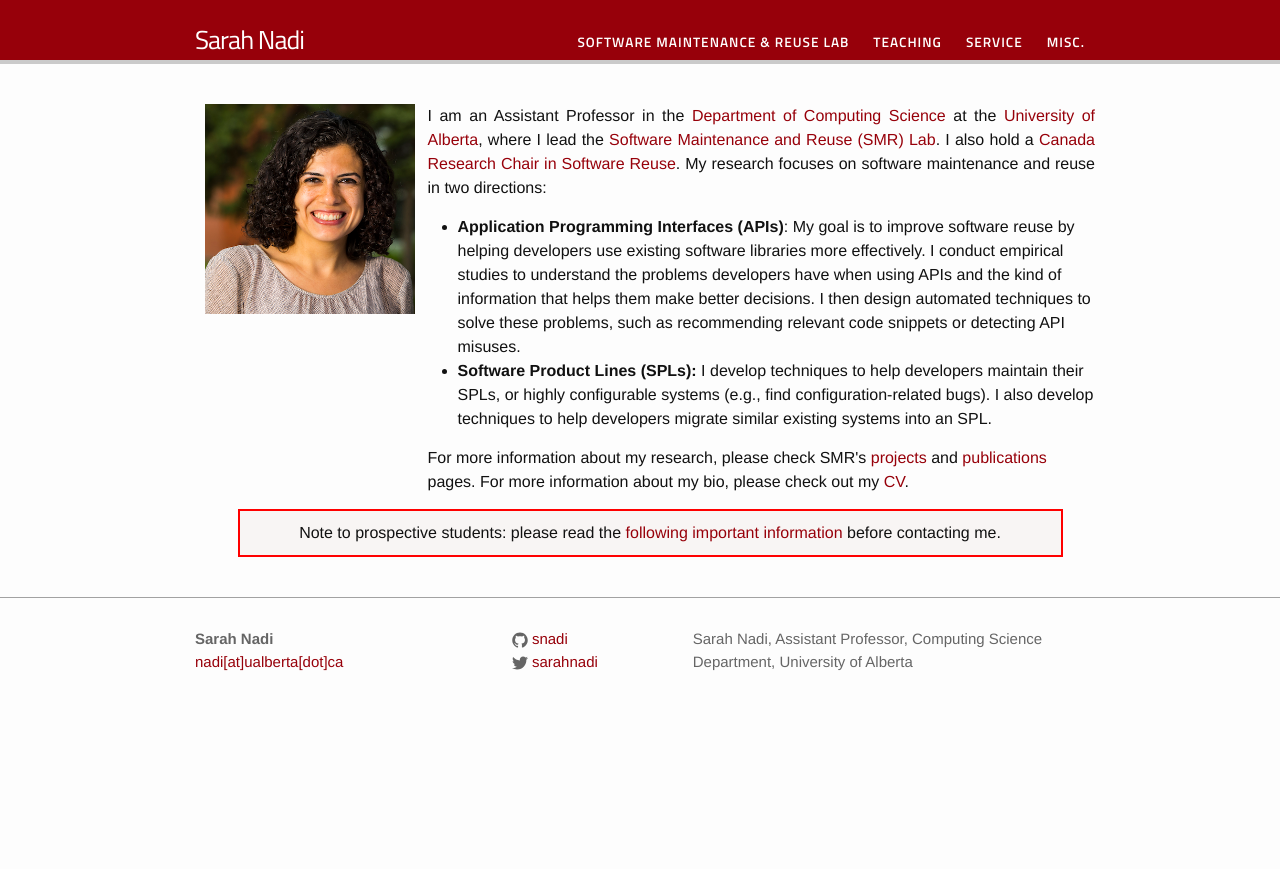
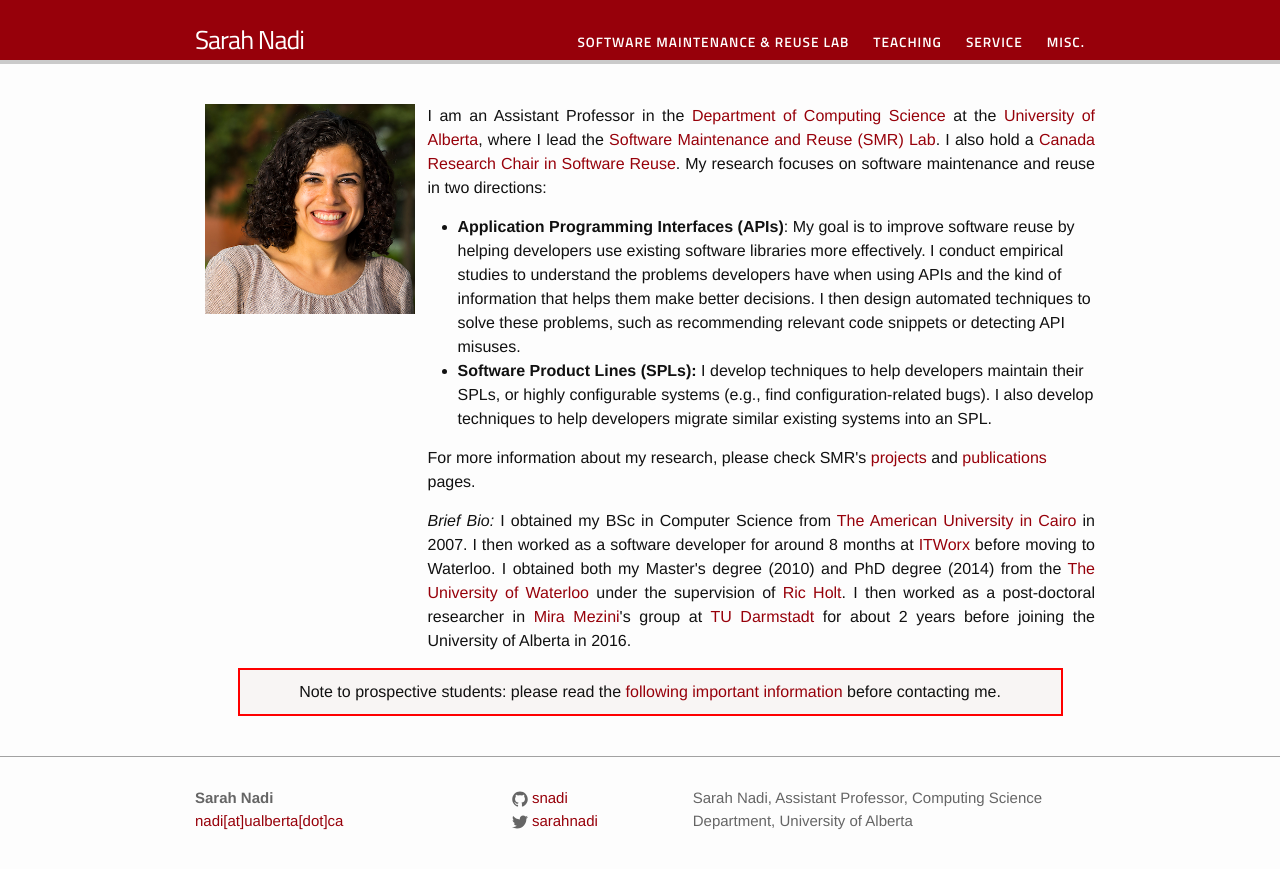
Before and after one commit to snadi/snadi.github.io, a Jekyll site: the page built from index.html, in a window 1280 px wide. Shown: the top 869 px of the page. Built offline with Jekyll 4.4.1, drawn with Linux system fonts in a browser that asks for light colours.

Commit message:
Remove CV to avoid needing to update it and place brief bio

```diff
--- a/index.html
+++ b/index.html
@@ -18,9 +18,11 @@
         <li><b>Application Programming Interfaces (APIs)</b>: My goal is to improve software reuse by helping developers use existing software libraries more effectively. I conduct empirical studies to understand the problems developers have when using APIs and the kind of information that helps them make better decisions. I then design automated techniques to solve these problems, such as recommending relevant code snippets or detecting API misuses. </li>
         <li><b>Software Product Lines (SPLs):</b> I develop techniques to help developers maintain their SPLs, or highly configurable systems (e.g., find configuration-related bugs). I also develop techniques to help developers migrate similar existing systems into an SPL.</li>
         </ul>
-        For more information about my research, please check SMR's <a href="{{ "/smr/research" |  prepend: site.baseurl }}">projects</a> and <a href="{{ "/smr/publications" | prepend: site.baseurl }}">publications</a> pages. For more information about my bio, please check out my <a href="https://dl.dropboxusercontent.com/s/uerbuhqzzpsg5ck/NADI_CV.pdf?dl=0">CV</a>.
-
+        For more information about my research, please check SMR's <a href="{{ "/smr/research" |  prepend: site.baseurl }}">projects</a> and <a href="{{ "/smr/publications" | prepend: site.baseurl }}">publications</a> pages.
 		</p>
+        <p align=justify>
+        <i>Brief Bio:</i> I obtained my BSc in Computer Science from <a href="https://www.aucegypt.edu/home">The American University in Cairo</a> in 2007. I then worked as a software developer for around 8 months at <a href="https://www.itworx.com/">ITWorx</a> before moving to Waterloo. I obtained both my Master's degree (2010) and PhD degree (2014) from the <a href="https://cs.uwaterloo.ca/">The University of Waterloo</a> under the supervision of <a href="https://plg.uwaterloo.ca/~holt/">Ric Holt</a>. I then worked as a post-doctoral researcher in <a href="https://www.stg.tu-darmstadt.de/staff/mira_mezini/">Mira Mezini</a>'s group at <a href="https://www.tu-darmstadt.de/">TU Darmstadt</a> for about 2 years before joining the University of Alberta in 2016.
+        </p>
 	</div>
 
 	<div class="emph-border">
```
